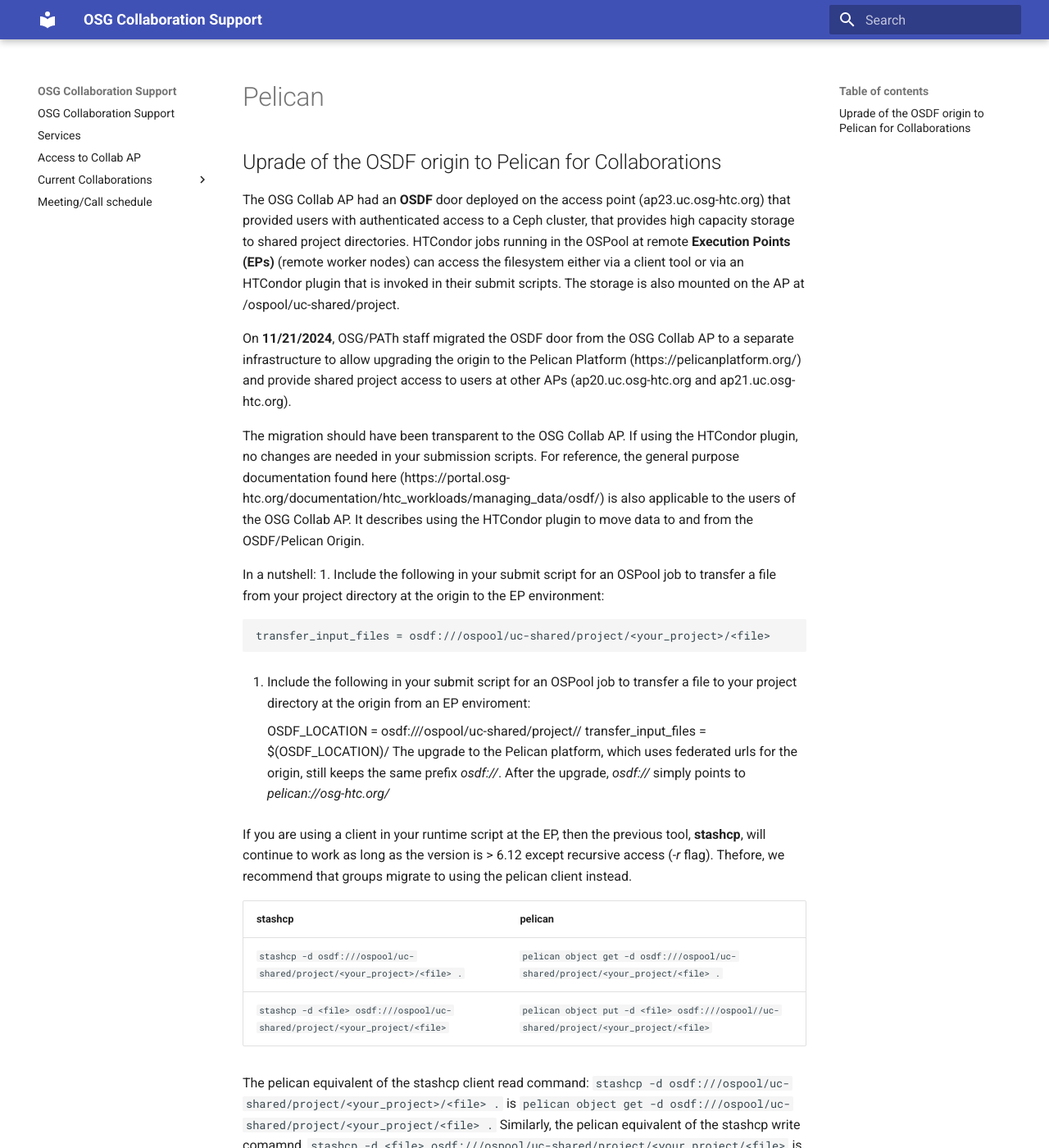
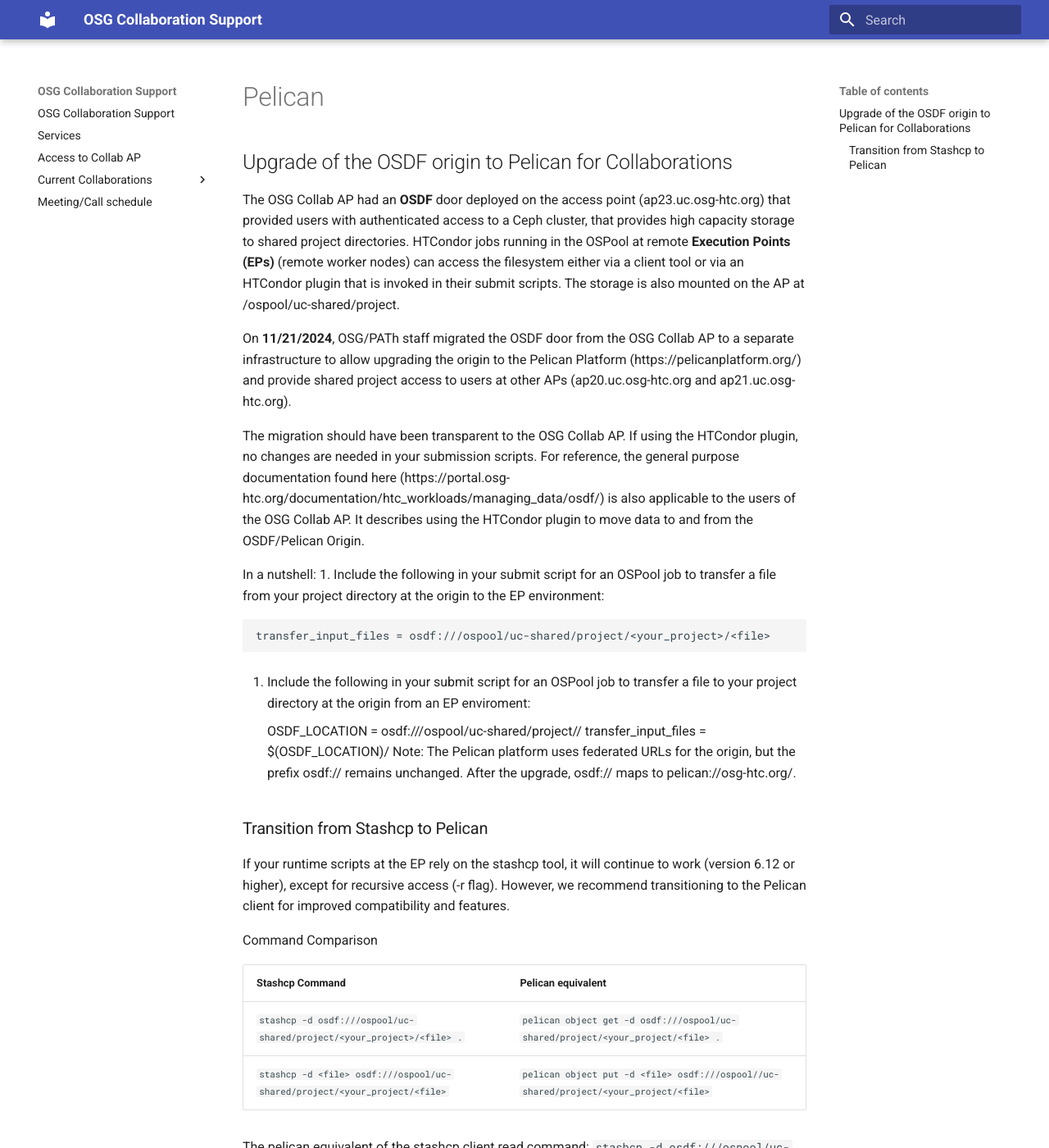
Before and after one commit to osg-htc/collaboration-support, an MkDocs documentation site: the page built from docs/misc/pelican.md, in a window 1280 px wide and 1400 px high. Shown: the whole window at 82% size. Built offline with MkDocs 1.6.1 and Material for MkDocs 9.7.7, drawn with Linux system fonts in a browser that asks for light colours.

Commit message:
Update pelican.md

```diff
--- a/docs/misc/pelican.md
+++ b/docs/misc/pelican.md
@@ -1,4 +1,4 @@
-## Uprade of the OSDF origin to Pelican for Collaborations
+## Upgrade of the OSDF origin to Pelican for Collaborations
 
 The OSG Collab AP had an **OSDF** door deployed on the access point (ap23.uc.osg-htc.org) that provided users with authenticated access to a Ceph cluster, that provides high capacity storage to shared project directories. HTCondor jobs running in the OSPool at remote **Execution Points (EPs)** (remote worker nodes) can access the filesystem either via a client tool or via an HTCondor plugin that is invoked in their submit scripts. The storage is also mounted on the AP at /ospool/uc-shared/project.
 
@@ -14,11 +14,14 @@
 
     OSDF_LOCATION = osdf:///ospool/uc-shared/project/<your_project>/<file>
     transfer_input_files = $(OSDF_LOCATION)/<file>
-The upgrade to the Pelican platform, which uses federated urls for the origin, still keeps the same prefix *osdf://*. After the upgrade, *osdf://* simply points to *pelican://osg-htc.org/*
+Note: The Pelican platform uses federated URLs for the origin, but the prefix osdf:// remains unchanged. After the upgrade, osdf:// maps to pelican://osg-htc.org/.
 
-If you are using a client in your runtime script at the EP, then the previous tool, **stashcp**, will continue to work as long as the version is > 6.12 except recursive access (*-r* flag). Thefore, we recommend that groups migrate to using the pelican client instead.
+### Transition from Stashcp to Pelican
+If your runtime scripts at the EP rely on the stashcp tool, it will continue to work (version 6.12 or higher), except for recursive access (-r flag). However, we recommend transitioning to the Pelican client for improved compatibility and features.
 
-| stashcp    | pelican |
+Command Comparison
+
+| Stashcp Command    | Pelican equivalent |
 | -------- | ------- |
 | `stashcp -d osdf:///ospool/uc-shared/project/<your_project>/<file> .`  |   `pelican object get -d osdf:///ospool/uc-shared/project/<your_project/<file> .` |
 |  `stashcp -d <file> osdf:///ospool/uc-shared/project/<your_project/<file>` |    `pelican object put -d <file> osdf:///ospool//uc-shared/project/<your_project/<file>` |
```
